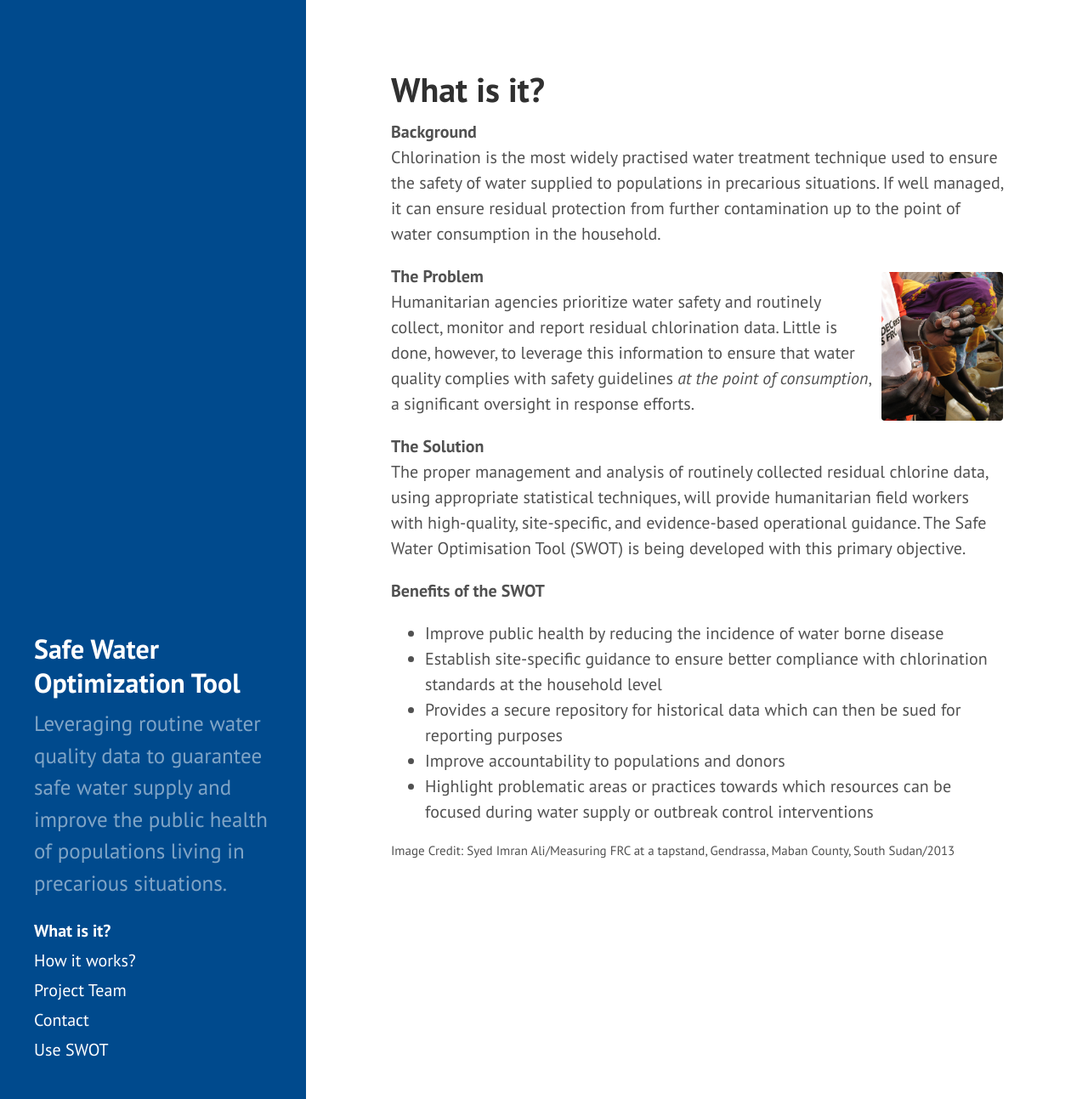
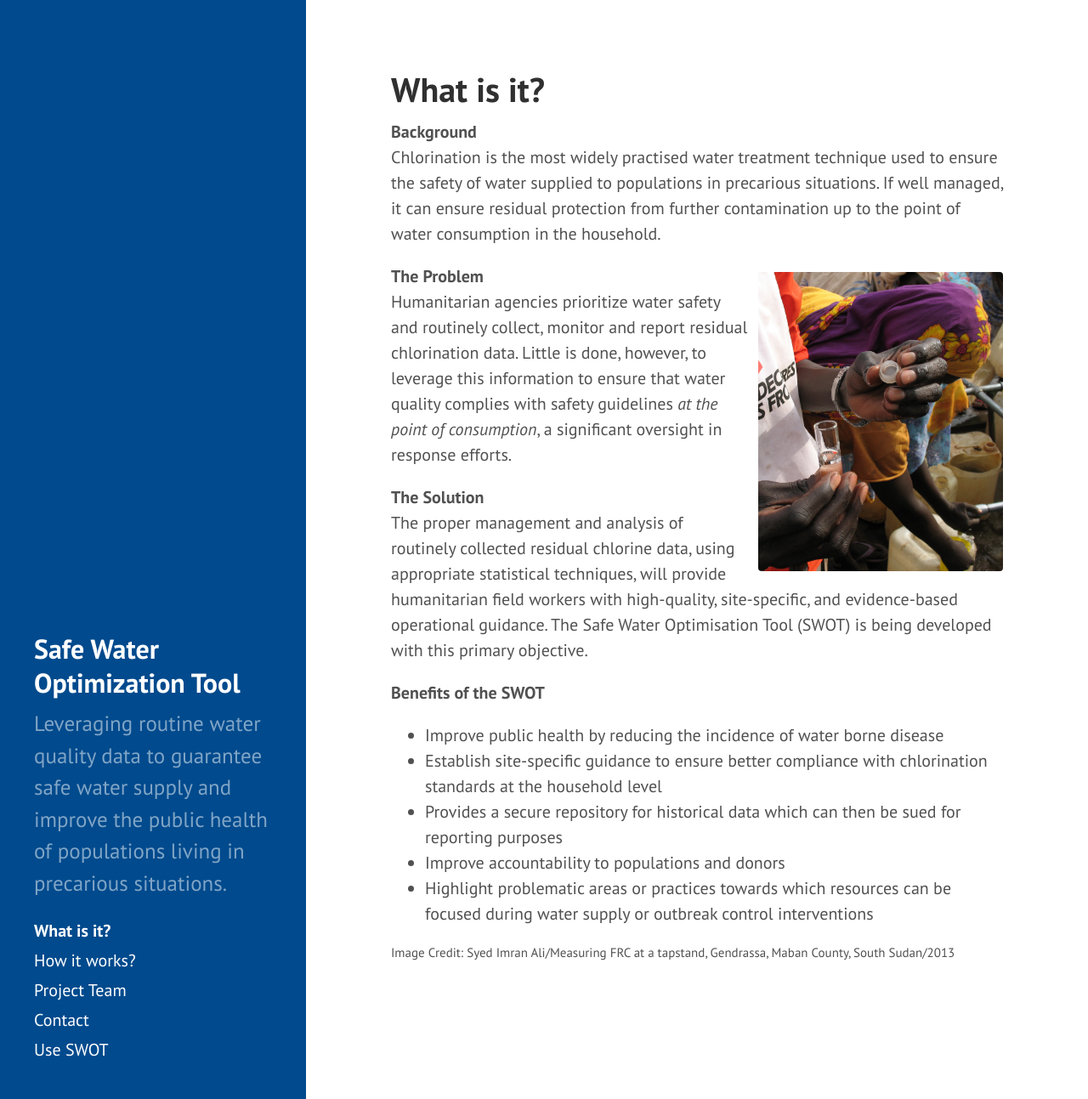
Before and after one commit to safeh2o/swot-infopage, a Jekyll site: the page built from what-is-it.md, in a window 1280 px wide and 1293 px high. Shown: the whole window at 85% size. Built offline with Jekyll 4.4.1, drawn with Linux system fonts in a browser that asks for light colours; Markdown is read by kramdown in place of the engine named in the settings.

Commit message:
Update poole.css

```diff
--- a/public/css/poole.css
+++ b/public/css/poole.css
@@ -382,7 +382,6 @@ tbody tr:nth-child(odd) th {
   max-width: 300px;
   max-width: 40%;
   height: auto;
-  max-height: 175px;
 }
 
 /* added by NSK for workflow grid */
```
